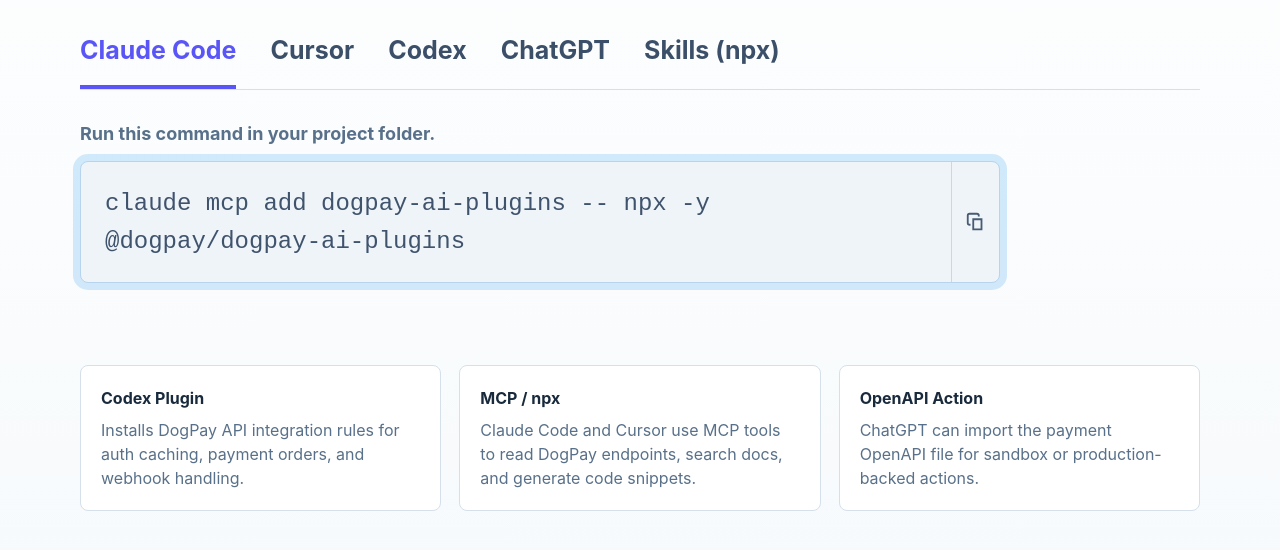
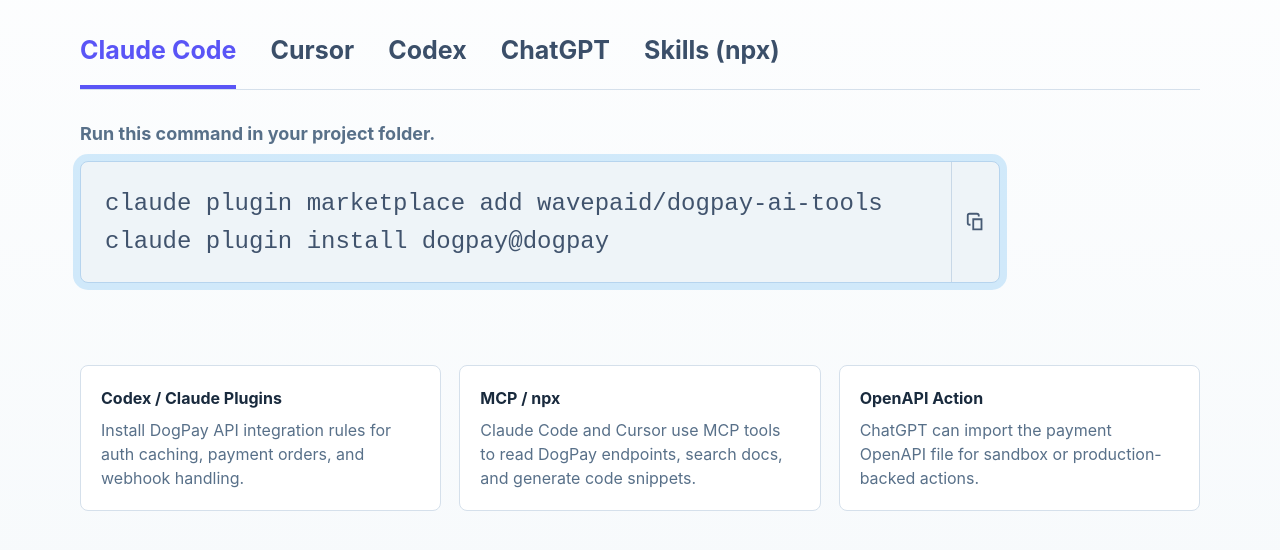
Before and after one commit to wavepaid/dogpay-ai-tools, a plain HTML site: page dogpay-ai-setup/index.html in a window 1280 px wide. Shown: the part 332-882 px from the top of the page. Drawn offline with Linux system fonts and the light colour scheme.

Commit message:
Add Claude Code plugin marketplace

```diff
--- a/dogpay-ai-setup/index.html
+++ b/dogpay-ai-setup/index.html
@@ -257,7 +257,8 @@
       <section class="panel active" id="claude" role="tabpanel">
         <p class="eyebrow">Run this command in your project folder.</p>
         <div class="code-row">
-          <pre><code>claude mcp add dogpay-ai-plugins -- npx -y @dogpay/dogpay-ai-plugins</code></pre>
+          <pre><code>claude plugin marketplace add wavepaid/dogpay-ai-tools
+claude plugin install dogpay@dogpay</code></pre>
           <button class="copy" type="button" title="Copy command" aria-label="Copy command">
             <svg width="22" height="22" viewBox="0 0 24 24" fill="none" aria-hidden="true">
               <path d="M9 9h9v11H9z" stroke="currentColor" stroke-width="2"/>
@@ -331,8 +332,8 @@ codex plugin add dogpay@dogpay</code></pre>
 
       <section class="meta" aria-label="Integration scope">
         <div class="item">
-          <b>Codex Plugin</b>
-          <span>Installs DogPay API integration rules for auth caching, payment orders, and webhook handling.</span>
+          <b>Codex / Claude Plugins</b>
+          <span>Install DogPay API integration rules for auth caching, payment orders, and webhook handling.</span>
         </div>
         <div class="item">
           <b>MCP / npx</b>
--- a/npm/dogpay-ai-plugins/package.json
+++ b/npm/dogpay-ai-plugins/package.json
@@ -1,7 +1,7 @@
 {
   "name": "@dogpay/dogpay-ai-plugins",
-  "version": "0.1.0",
-  "description": "DogPay AI plugin bundle for MCP clients and Codex setup.",
+  "version": "0.1.1",
+  "description": "DogPay AI plugin bundle for MCP clients, Codex, and Claude Code setup.",
   "type": "module",
   "homepage": "https://docs.dogpay.com",
   "repository": {
@@ -15,6 +15,8 @@
   "keywords": [
     "dogpay",
     "mcp",
+    "claude-code",
+    "codex",
     "payments",
     "webhooks",
     "ai-plugins"
```
Also changed, not shown: npm/dogpay-ai-plugins/bin/dogpay-ai-plugins.js (+9 -1 lines), .claude-plugin/marketplace.json (added), README.md, plugins/dogpay/.claude-plugin/plugin.json (added), plugins/dogpay/.mcp.json (added).
